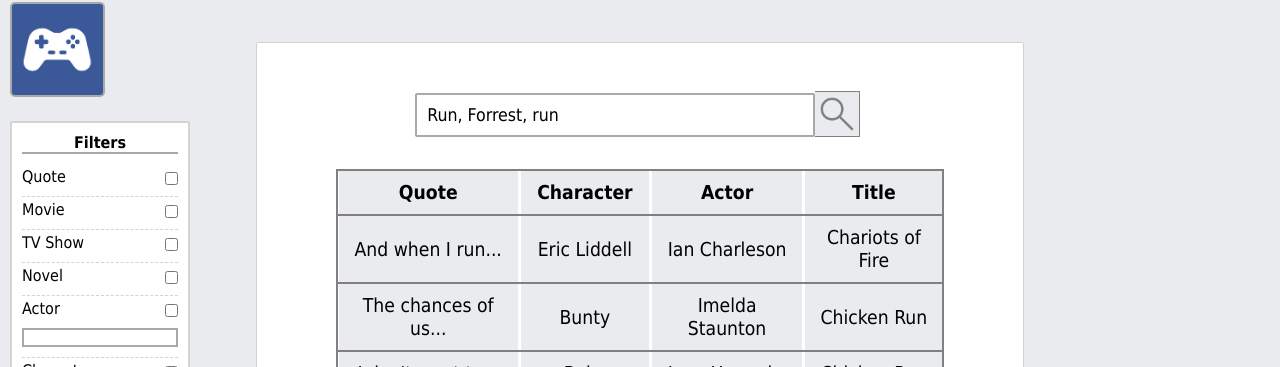
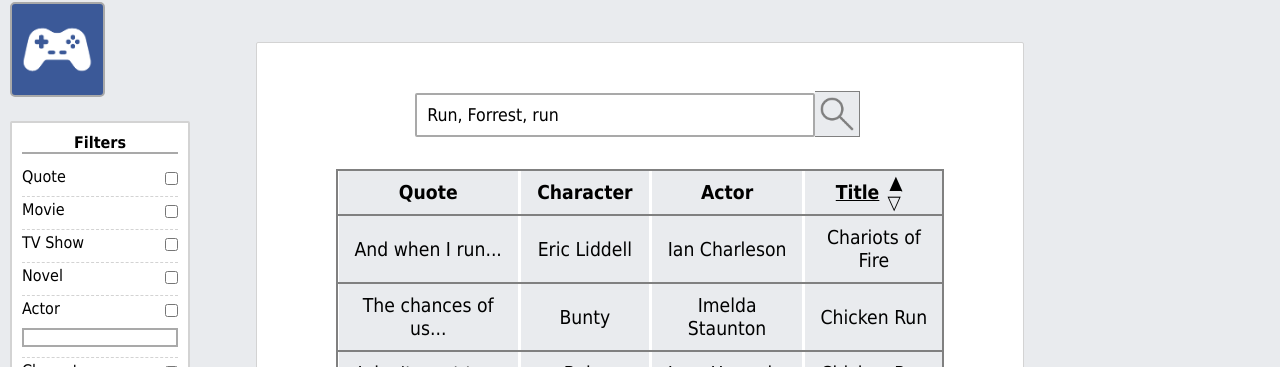
Before and after one commit to dannye/quotebook, a PHP site: page /html/search.html in a window 1280 px wide. Shown: the part 108-475 px from the top of the page. Run offline with PHP 8.4, Linux system fonts and the light colour scheme.

Commit message:
Add asc/desc arrows

```diff
--- a/css/search.css
+++ b/css/search.css
@@ -33,6 +33,22 @@ tr {
 	outline: 2px solid gray;
 }
 
+#asc, #desc {
+	text-decoration: underline;
+}
+
+#up-arrow {
+	position: relative;
+	top: -10px;
+	left: 10px;
+}
+
+#down-arrow {
+	position: relative;
+	top: 10px;
+	left: -11px;
+}
+
 #per-page {
 	background-color: inherit;
 	float: left;
--- a/html/search.html
+++ b/html/search.html
@@ -45,7 +45,7 @@
 			<input type="text" id="search" name="search" value="Run, Forrest, run" placeholder="Search Quotebook..."/>
 			<a href="search.html"><img alt="img" id="magnifying-glass" src="../images/magnifying_glass.png"/></a>
 			<table id="results">
-				<th>Quote</th><th>Character</th><th><a href="search_actor.html">Actor</a></th><th id="asc">Title</th>
+				<th>Quote</th><th>Character</th><th><a href="search_actor.html">Actor</a></th><th><span id="asc">Title</span><span id="up-arrow">&#9650 </span><span id="down-arrow">&#9661 </span></th>
 				<tr><td>And when I run...</td><td>Eric Liddell</td><td>Ian Charleson</td><td>Chariots of Fire</td></tr>
 				<tr><td>The chances of us...</td><td>Bunty</td><td>Imelda Staunton</td><td>Chicken Run</td></tr>
 				<tr><td>I don't want to...</td><td>Babs</td><td>Jane Horrocks</td><td>Chicken Run</td></tr>
--- a/html/search_10.html
+++ b/html/search_10.html
@@ -45,7 +45,7 @@
 			<input type="text" id="search" name="search" value="Run, Forrest, run" placeholder="Search Quotebook..."/>
 			<a href="search.html"><img alt="img" id="magnifying-glass" src="../images/magnifying_glass.png"/></a>
 			<div id="results"><table>
-				<th>Quote</th><th>Character</th><th>Actor</th><th id="asc">Title</th>
+				<th>Quote</th><th>Character</th><th><span id="asc">Actor</span><span id="up-arrow">&#9650 </span><span id="down-arrow">&#9661 </span></th><th>Title</th>
 				<tr><td>You drop a pass, you run...</td><td>Herman Boone</td><td>Denzel Washington</td><td>Remember the Titans</td></tr>
 				<tr><td>And when I run...</td><td>Eric Liddell</td><td>Ian Charleson</td><td>Chariots of Fire</td></tr>
 				<tr><td>The chances of us...</td><td>Bunty</td><td>Imelda Staunton</td><td>Chicken Run</td></tr>
--- a/html/search_actor.html
+++ b/html/search_actor.html
@@ -45,7 +45,7 @@
 			<input type="text" id="search" name="search" value="Run, Forrest, run" placeholder="Search Quotebook..."/>
 			<a href="search.html"><img alt="img" id="magnifying-glass" src="../images/magnifying_glass.png"/></a>
 			<table id="results">
-				<th>Quote</th><th>Character</th><th>Actor</th><th id="asc">Title</th>
+				<th>Quote</th><th>Character</th><th><span id="asc">Actor</span><span id="up-arrow">&#9650 </span><span id="down-arrow">&#9661 </span></th><th>Title</th>
 				<tr><td>You drop a pass, you run...</td><td>Herman Boone</td><td>Denzel Washington</td><td>Remember the Titans</td></tr>
 				<tr><td>And when I run...</td><td>Eric Liddell</td><td>Ian Charleson</td><td>Chariots of Fire</td></tr>
 				<tr><td>The chances of us...</td><td>Bunty</td><td>Imelda Staunton</td><td>Chicken Run</td></tr>
```
